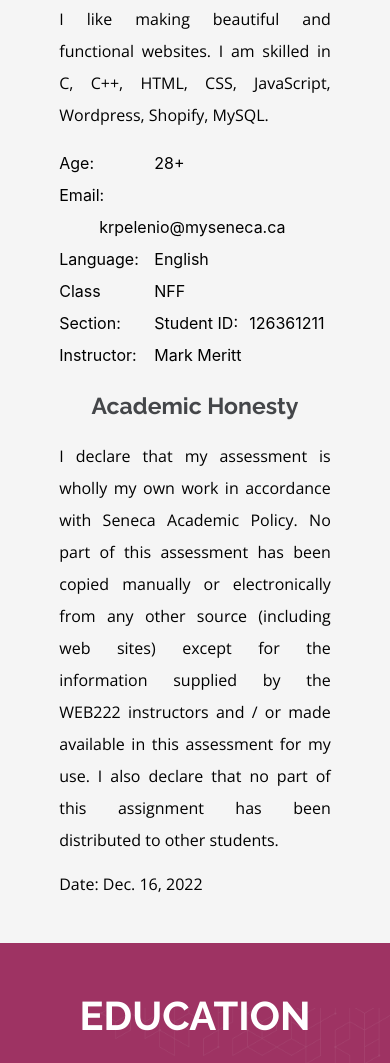
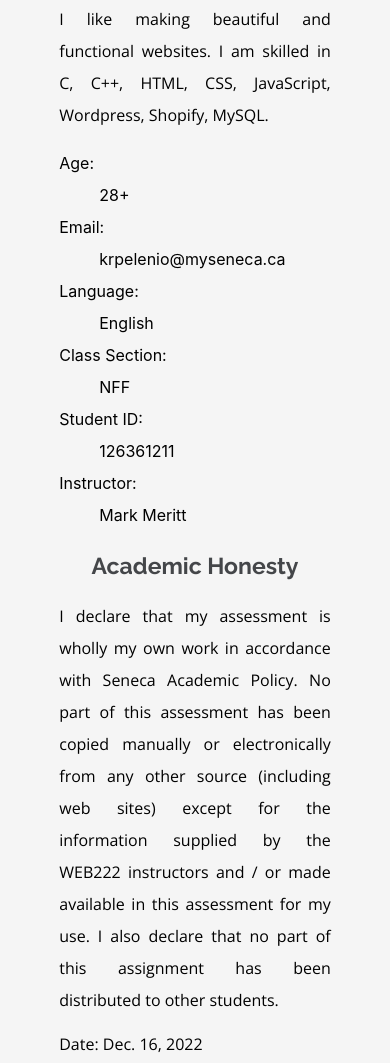
Before and after one commit to kiararina/kiararina.github.io, a plain HTML site: page index.html in a window 390 px wide. Shown: the part 864-1927 px from the top of the page. Drawn offline with nearby package versions, Linux system fonts and the light colour scheme.

Commit message:
Update style.css

```diff
--- a/css/style.css
+++ b/css/style.css
@@ -270,6 +270,7 @@ li {
   margin: 0 auto;
   border: none;
   box-shadow: none;
+  box-sizing: border-box;
 }
 
 #contact input[type=text],
@@ -377,9 +378,18 @@ footer p {
   }
 }
 
+@media only screen and (max-width: 550px) {
+  #intro dt {
+    float: none;
+    display: block;
+    width: 100%;
+  }
+}
 
 @media only screen and (max-width: 400px) {
-  body {
-    background-color: lightblue;
+  #contact form {
+    width: 90%;
+    margin: 0 auto;
+    padding: 0;
   }
 }
```
